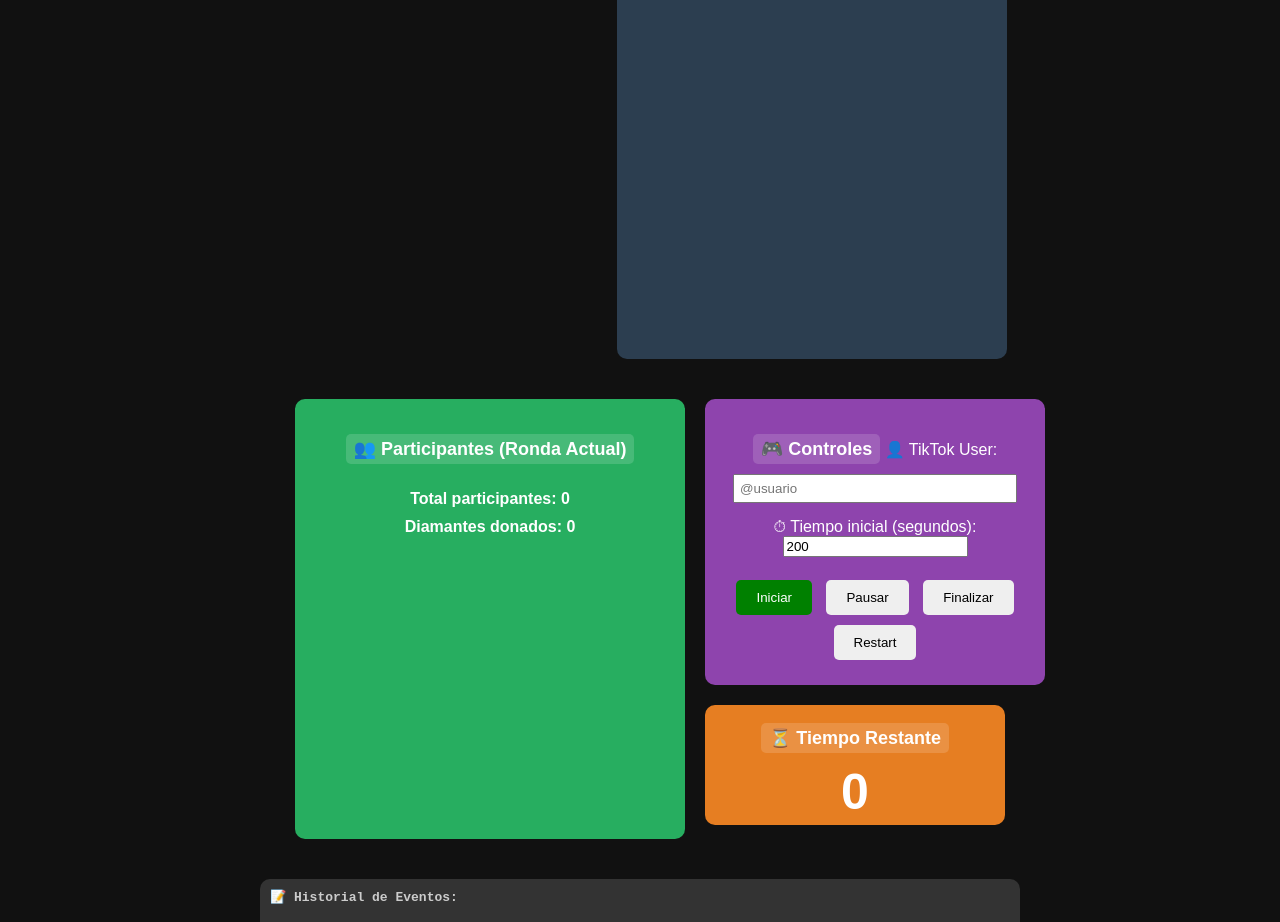
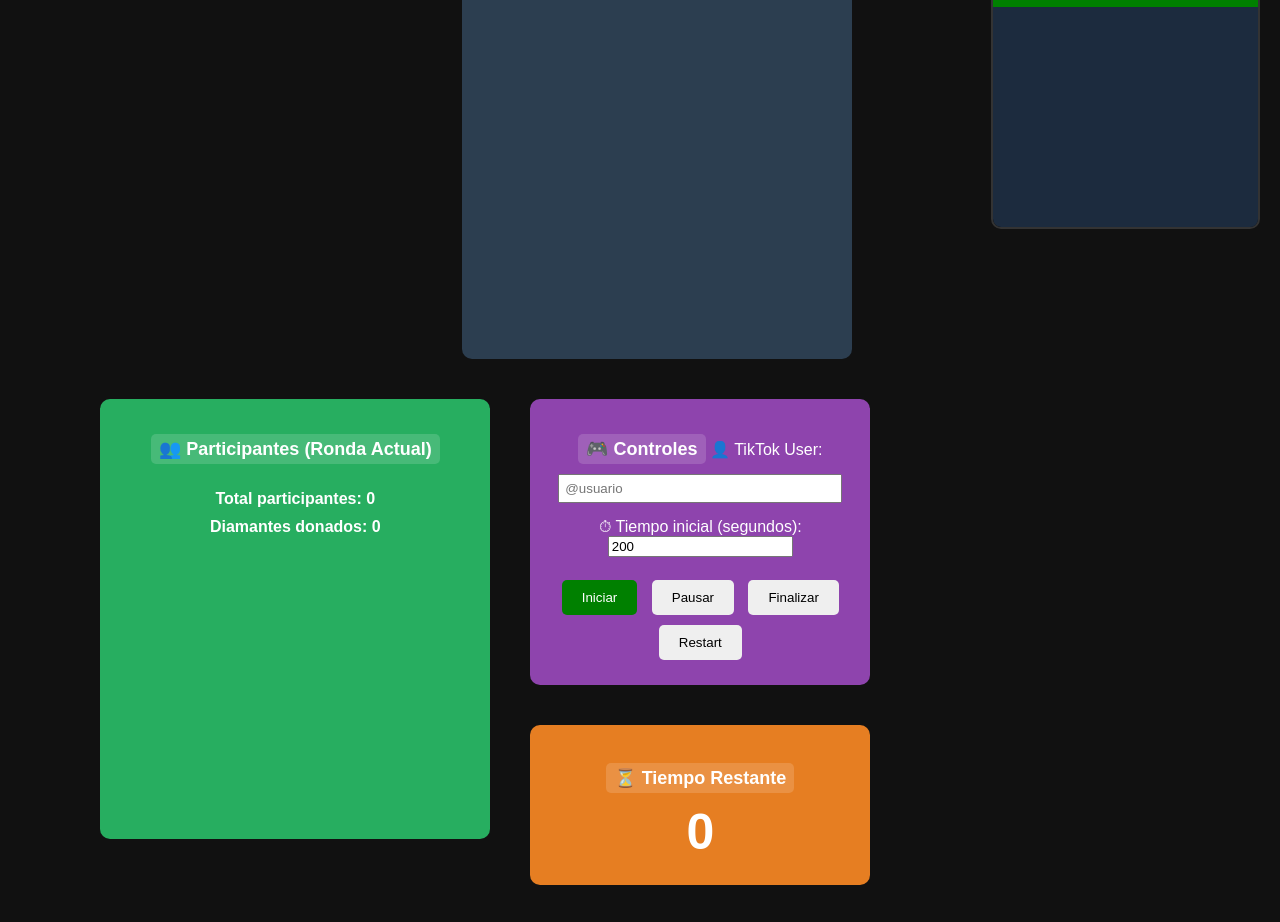
Before and after one commit to lorotecaa/tiktok-servidor, a website: page public/index.html in a window 1280 px wide. Shown: the part 101-1023 px from the top of the page. Drawn offline with nearby package versions, Linux system fonts and the light colour scheme; no server answers.

Commit message:
Add files via upload

```diff
--- a/public/index.html
+++ b/public/index.html
@@ -17,43 +17,47 @@
         #logDonaciones { background: #333; color: #ccc; width: 740px; height: 150px; overflow-y: auto; margin: 20px auto; padding: 10px; border-radius: 10px; text-align: left; font-family: monospace; }
 
         /* CONTENEDORES PRINCIPALES (MODO DASHBOARD: TRES COLUMNAS) */
-        #ganadores, #participantes, #controles-group { margin: 20px; padding: 20px; border-radius: 10px; display: inline-block; vertical-align: top; }
+        #ganadores, #participantes, #controles, #tiempoBox { margin: 20px; padding: 20px; border-radius: 10px; display: inline-block; vertical-align: top; }
         #ganadores { background: #2c3e50; width: 350px; height: 400px; overflow-y: auto; }
         #participantes { background: #27ae60; width: 350px; height: 400px; overflow-y: auto; }
-        #controles-group { width: 300px; padding: 0; margin: 20px 0 0 0; display: inline-block; vertical-align: top; }
-        #controles { background: #8e44ad; width: 300px; padding: 20px; border-radius: 10px; margin-bottom: 20px; }
-        #tiempoBox { background: #e67e22; width: 300px; height: 120px; display:flex; flex-direction:column; justify-content:center; align-items:center; font-size:20px; font-weight:bold; border-radius: 10px; }
+        #controles { background: #8e44ad; width: 300px; }
+        #tiempoBox { background: #e67e22; width: 300px; height: 120px; display:flex; flex-direction:column; justify-content:center; align-items:center; font-size:20px; font-weight:bold; margin-left: 20px; }
 
-        /* WIDGET MODE (ESTILOS FINALES PARA EL OVERLAY) */
-        .widget-mode body { background: transparent; min-height: 0; display: block; overflow: hidden; }
+        /* MODIFICACIÓN PARA DEPURACIÓN: WIDGET VISIBLE */
+        .widget-mode #main-dashboard-content { display: none !important; }
 
-        /* OCULTAR TODO LO QUE NO SEA EL WIDGET */
-        .widget-mode #main-dashboard-content { display: none !important; }
-        .widget-mode #logDonaciones { display: none !important; }
-
-        /* ESTILOS DEL CONTENEDOR PRINCIPAL DEL WIDGET */
+        /* ESTILOS DEL CONTENEDOR DEL WIDGET (Diseño profesional) */
         #widget-container {
-            display: none; /* Por defecto oculto */
+            /* Hacemos el widget visible en MODO NORMAL */
+            display: flex !important; /* Lo hacemos visible */
             flex-direction: column;
-            width: 350px;
-            margin: 0 auto;
+            width: 350px; /* Tamaño del widget */
+            margin: 20px;
+            padding: 0;
             background: transparent;
             border-radius: 10px;
             overflow: hidden;
-            border: 2px solid #333;
+            border: 2px solid #333; /* Borde de depuración */
         }
 
-        /* ESTILOS INTERNOS DEL WIDGET */
+        /* ESTILOS INTERNOS DEL WIDGET (para la vista de depuración) */
         #tiempoBox-widget { background: #008000; width: 100%; padding: 10px 0; box-sizing: border-box; display: flex; flex-direction: column; align-items: center; justify-content: center; border-radius: 8px 8px 0 0; }
         #tiempoRestante-widget { font-size: 2.5em; color: #00FF00; font-weight: bold; text-shadow: 0 0 8px rgba(0,255,0,0.7); }
         #subtext-widget { font-size: 14px; color: #ccc; margin-top: 5px; }
 
         #participantes-widget { background: #1c2b3e; width: 100%; height: auto; min-height: 200px; padding: 10px; border-radius: 0 0 8px 8px; }
-        #participantes-widget h2, #participantes-widget .totales { display: none; }
         #listaParticipantes-widget { padding: 0; margin: 0; list-style: none; }
         #listaParticipantes-widget li { display: flex; align-items: center; justify-content: space-between; background: #2a3d5e; margin-bottom: 8px; padding: 10px 15px; border-radius: 12px; font-size: 16px; font-weight: bold; border: 2px solid #3d5a80; box-shadow: 0 4px 6px rgba(0,0,0,0.5); }
         #listaParticipantes-widget li .coins { color: #ffd700; font-size: 1.1em; margin-left: 10px; display: flex; align-items: center; }
         #listaParticipantes-widget li .coins::before { content: '🪙'; margin-right: 5px; font-size: 0.9em; }
+
+        /* OCULTA EL WIDGET cuando estamos en modo dashboard y viceversa */
+        .widget-mode #main-dashboard-content { display: none !important; }
+        .widget-mode #widget-container { display: flex !important; }
+
+        /* OCULTA EL DASHBOARD cuando estamos en modo widget */
+        #main-dashboard-content { display: flex; }
+        .widget-mode #main-dashboard-content { display: none !important; }
 
     </style>
 </head>
@@ -63,13 +67,12 @@
         <h1>⚡ Subasta en Vivo ⚡</h1>
 
         <div id="ganadores"><h2>🏆 Ganadores de Rondas</h2><ul id="listaGanadores"></ul></div>
-
         <div id="participantes"><h2>👥 Participantes (Ronda Actual)</h2><ul id="listaParticipantes"></ul>
             <div class="totales">Total participantes: <span id="totalParticipantes">0</span></div>
             <div class="totales">Diamantes donados: <span id="totalDiamantes">0</span></div>
         </div>
 
-        <div id="controles-group">
+        <div style="display: inline-block;">
             <div id="controles">
                 <h2>🎮 Controles</h2>
                 <label for="tiktokUser">👤 TikTok User:</label><br>
@@ -89,7 +92,7 @@
         <div id="logDonaciones"><strong>📝 Historial de Eventos:</strong></div>
     </div>
 
-    <div id="widget-container" style="display:none;">
+    <div id="widget-container">
 
         <div id="tiempoBox-widget">
             <div id="tiempoRestante-widget">00:00</div>
@@ -137,7 +140,7 @@
             if (listaWidgetEl) listaWidgetEl.innerHTML = "";
 
             let totalDiamantes = 0;
-            const topN = participantes.slice(0, 5); // Tomamos el Top 5 para el widget
+            const topN = participantes.slice(0, 5);
 
             participantes.forEach((p, index) => {
                 const liDashboard = document.createElement("li");
@@ -247,7 +250,7 @@
             if (intervalo) { clearInterval(intervalo); intervalo = null; }
         }
 
-        // --- LÓGICA DE DETECCIÓN DE MODO WIDGET ---
+        // --- LÓGICA DE DETECCIÓN DE WIDGET ---
         const urlParams = new URLSearchParams(window.location.search);
         if (urlParams.get('mode') === 'widget') {
             document.body.classList.add('widget-mode');
```
